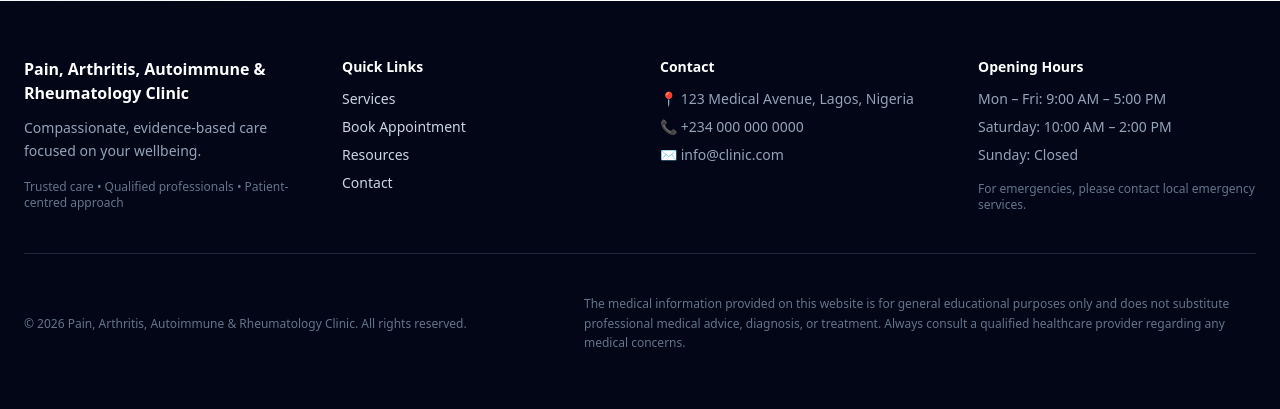
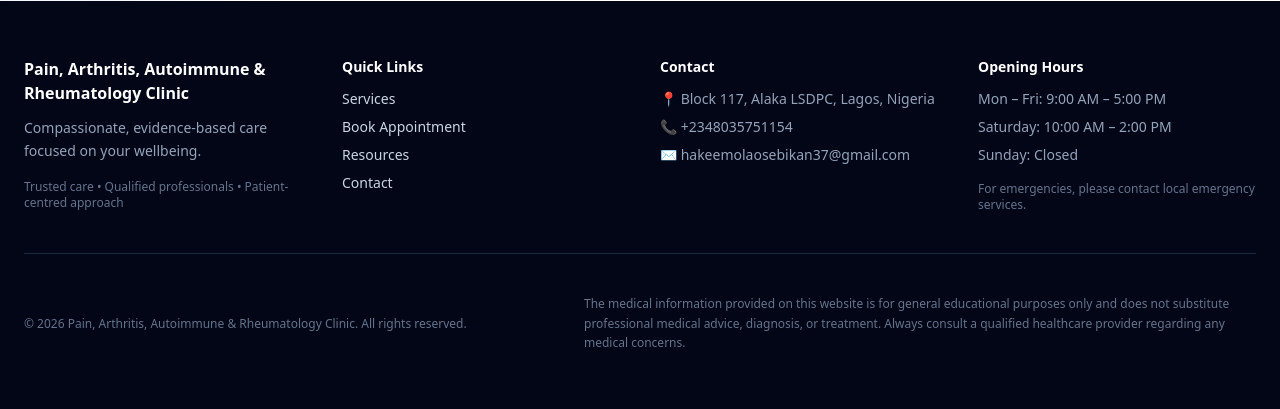
Before and after one commit to Abdudhi100/dr_olaosebikan, a Django app: page /contact/ in a window 1280 px wide. Shown: the part 1012-1421 px from the top of the page. Run offline with Django 5.2, Linux system fonts and the light colour scheme; data that the repository does not hold is empty; some libraries are stand-ins or nearby versions.

```diff
--- a/core_app/context_processors.py
+++ b/core_app/context_processors.py
@@ -7,10 +7,10 @@ DEFAULT_SITE_SETTINGS = {
     "clinic_tagline": "Specialist care for pain, arthritis, autoimmune & rheumatic diseases.",
 
     # Contact (model field names)
-    "contact_phone": "+234 000 000 0000",
-    "contact_email": "info@clinic.com",
-    "clinic_address": "123 Medical Avenue, Lagos, Nigeria",
-    "whatsapp_number": "2348107971507",
+    "contact_phone": "+2348035751154",
+    "contact_email": "hakeemolaosebikan37@gmail.com",
+    "clinic_address": "Block 117, Alaka LSDPC, Lagos, Nigeria",
+    "whatsapp_number": "2348035751154",
 
     # SEO
     "meta_description": (
@@ -21,9 +21,9 @@ DEFAULT_SITE_SETTINGS = {
     "og_image": None,
 
     # Template aliases (so existing templates keep working)
-    "phone": "+234 000 000 0000",
-    "email": "info@clinic.com",
-    "address": "123 Medical Avenue, Lagos, Nigeria",
+    "phone": "+2348035751154",
+    "email": "hakeemolaosebikan37@gmail.com",
+    "address": "Block 117, Alaka LSDPC, Lagos, Nigeria",
     "hours": "Mon – Fri, 9:00 AM – 5:00 PM",
 }
 
--- a/templates/core_app/components/contact.html
+++ b/templates/core_app/components/contact.html
@@ -41,7 +41,7 @@
                 {{ site_settings.contact_phone }}
               </a>
             {% else %}
-              +234 000 000 0000
+              +2348035751154
             {% endif %}
           </dd>
         </div>
--- a/templates/partials/footer.html
+++ b/templates/partials/footer.html
@@ -51,13 +51,13 @@
         <ul class="space-y-2 text-slate-400">
           <li>📍 {{ clinic.clinic_address|default:"Clinic Address, City" }}</li>
           <li>
-            📞 <a href="tel:+2340000000000" class="hover:text-white transition">
-              +234 000 000 0000
+            📞 <a href="tel:{{ clinic.contact_phone|default:'+2348035751154' }}" class="hover:text-white transition">
+              {{ clinic.contact_phone|default:'+2348035751154' }}
             </a>
           </li>
           <li>
-            ✉️ <a href="mailto:info@clinic.com" class="hover:text-white transition">
-              info@clinic.com
+            ✉️ <a href="mailto:{{ clinic.contact_email|default:'hakeemolaosebikan37@gmail.com' }}" class="hover:text-white transition">
+              {{ clinic.contact_email|default:'hakeemolaosebikan37@gmail.com' }}
             </a>
           </li>
         </ul>
```
